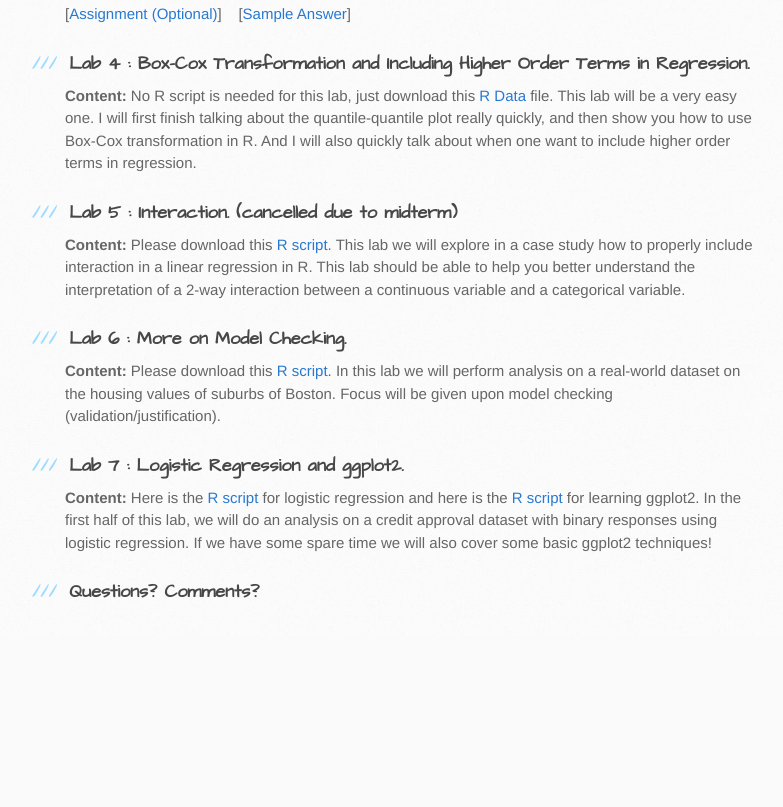
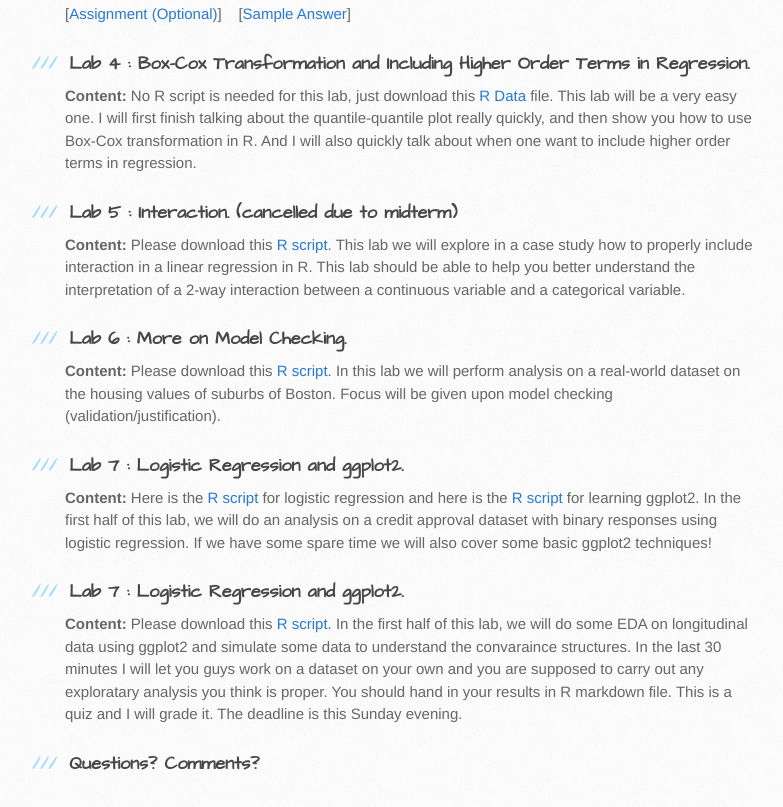
Before and after one commit to bayesric/Duke-STA-210, a plain HTML site: page index.html in a window 1280 px wide. Shown: the part 1692-2499 px from the top of the page, without its empty margins (105-888 px from the left). Before the commit the page ends 2328 px from the top, so only its background shows below. Drawn offline with Linux system fonts and the light colour scheme.

Commit message:
Update index.html

```diff
--- a/index.html
+++ b/index.html
@@ -136,6 +136,15 @@ perform analysis on a real-world dataset on the housing values of suburbs of Bos
 </p>
 
 <h3>
+<a class="anchor" href="#Lab-7" aria-hidden="true"><span class="octicon octicon-link"></span></a>Lab 7 : Logistic Regression and ggplot2.</h3>
+<p> <strong>Content:</strong> Please download this <a href="https://raw.githubusercontent.com/ericyewang/Duke-STA-210/master/lab8_Eric.R">R script</a>.
+  In the first half of this lab, we will do some EDA on longitudinal data using ggplot2 and simulate some data to understand
+  the convaraince structures. In the last 30 minutes I will let you guys work on a dataset on your own and you are supposed
+  to carry out any exploratary analysis you think is proper. You should hand in your results in R markdown file. This is a quiz and
+  I will grade it. The deadline is this Sunday evening.
+</p>
+
+<h3>
 <a class="anchor" href="#Questions?-Comments?" aria-hidden="true"><span class="octicon octicon-link"></span></a>Questions? Comments?
 </h3>
 
```
